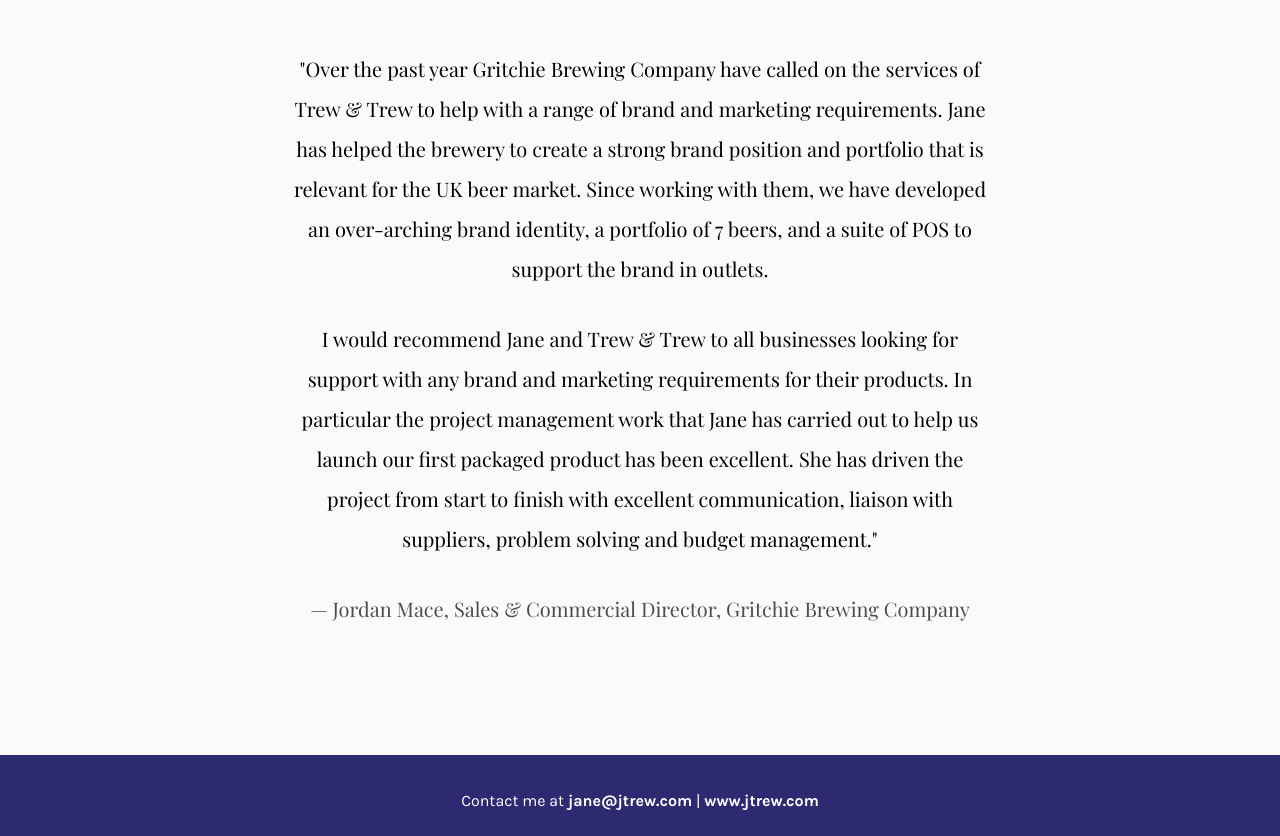
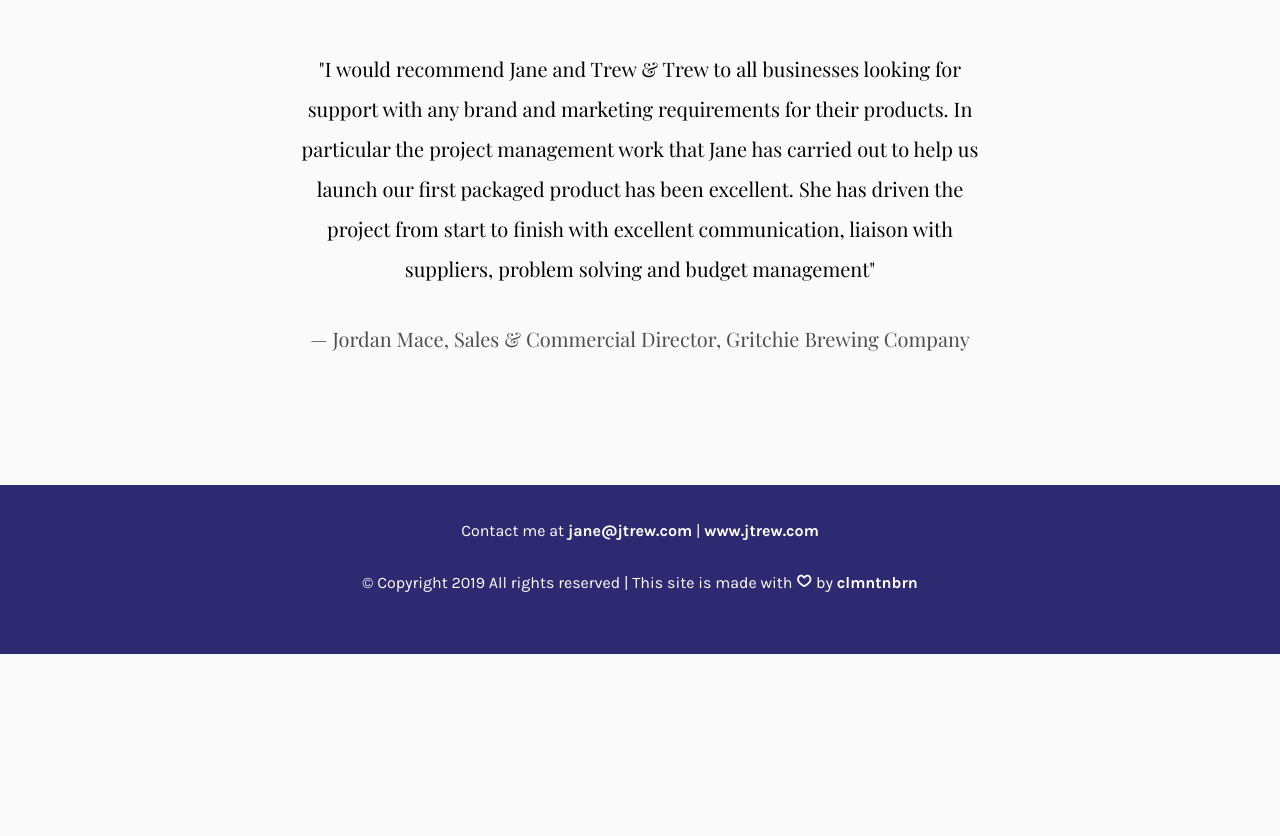
Before and after one commit to clmntnbrn/jane_trew, a website: page gritchie.html in a window 1280 px wide. Shown: the part 2168-3004 px from the top of the page. After the commit the page ends 2822 px from the top, so only its background shows below. Drawn offline with nearby package versions, Linux system fonts and the light colour scheme; files whose address does not match are found by name; a web font is replaced by a local one.

Commit message:
changing jordan's testimony for short one

```diff
--- a/gritchie.html
+++ b/gritchie.html
@@ -181,8 +181,7 @@
 						<div class="work-entry animate-box">
 							<div class="testimony-internal" style="text-align: center; margin-top:2rem;">
 								<blockquote>
-									<p>"Over the past year Gritchie Brewing Company have called on the services of Trew & Trew to help with a range of brand and marketing requirements. Jane has helped the brewery to create a strong brand position and portfolio that is relevant for the UK beer market. Since working with them, we have developed an over-arching brand identity, a portfolio of 7 beers, and a suite of POS to support the brand in outlets.</p>
-									<p>I would recommend Jane and Trew & Trew to all businesses looking for support with any brand and marketing requirements for their products. In particular the project management work that Jane has carried out to help us launch our first packaged product has been excellent. She has driven the project from start to finish with excellent communication, liaison with suppliers, problem solving and budget management."</p>
+									<p>"I would recommend Jane and Trew & Trew to all businesses looking for support with any brand and marketing requirements for their products. In particular the project management work that Jane has carried out to help us launch our first packaged product has been excellent. She has driven the project from start to finish with excellent communication, liaison with suppliers, problem solving and budget management"</p>
 									<span> &mdash; Jordan Mace, Sales & Commercial Director, Gritchie Brewing Company</span>
 								</blockquote>
 							</div> <!-- END TESTIMONY -->
```
